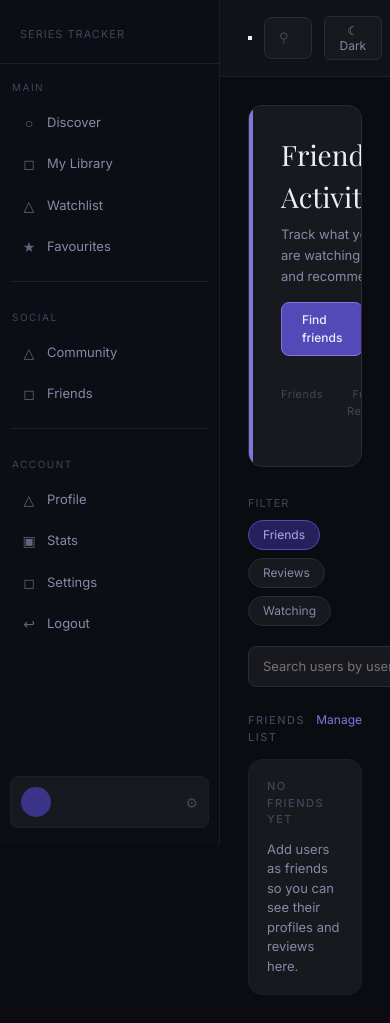
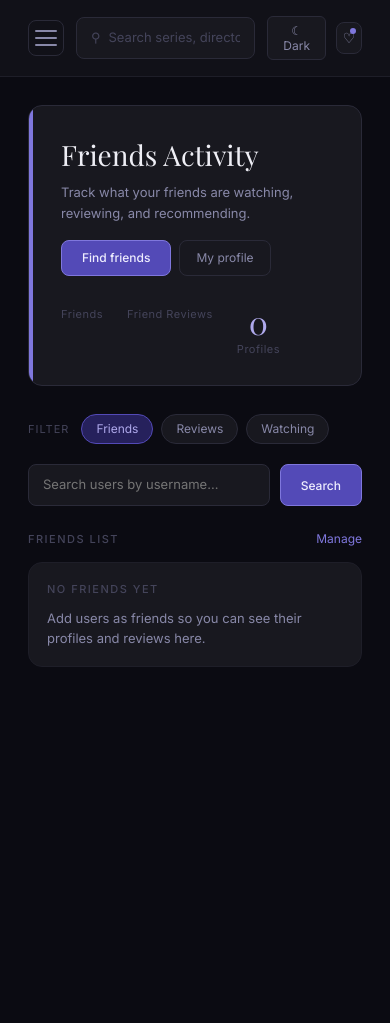
Before and after one commit to JaiPitkethley/AgileReviewSite, a Flask app: template templates/friends.html in a window 390 px wide; the page is wider, and only the part inside the window is pictured. After the commit the page ends 667 px from the top of that part, so only its background shows below. Run offline with Flask 3, Linux system fonts and the light colour scheme; the template is opened without the code that fills it, so the values that code supplies are empty.

Commit message:
Update styles2.css
Add collapsible sidebar with hamburger toggle and mobile overlay

```diff
--- a/static/styles2.css
+++ b/static/styles2.css
@@ -267,6 +267,97 @@ a {
 
 .sb-cog:hover {
   color: var(--text2);
+}
+
+.hamburger-btn {
+  display: flex;
+  flex-direction: column;
+  justify-content: center;
+  gap: 5px;
+  width: 36px;
+  height: 36px;
+  padding: 6px;
+  flex-shrink: 0;
+  background: none;
+  border: 1px solid var(--border2);
+  border-radius: var(--radius-md);
+  cursor: pointer;
+  transition: background 0.15s, border-color 0.15s;
+}
+
+.hamburger-btn span {
+  display: block;
+  height: 2px;
+  width: 100%;
+  background: var(--text2);
+  border-radius: 2px;
+  transition: transform 0.25s ease, opacity 0.25s ease, background 0.15s;
+}
+
+.hamburger-btn:hover {
+  background: var(--bg3);
+  border-color: var(--border);
+}
+
+.hamburger-btn:hover span {
+  background: var(--text);
+}
+
+.sidebar-open .hamburger-btn span:nth-child(1) {
+  transform: translateY(7px) rotate(45deg);
+}
+.sidebar-open .hamburger-btn span:nth-child(2) {
+  opacity: 0;
+  transform: scaleX(0);
+}
+.sidebar-open .hamburger-btn span:nth-child(3) {
+  transform: translateY(-7px) rotate(-45deg);
+}
+
+.sidebar {
+  transition: width 0.3s ease, transform 0.3s ease;
+}
+
+.sidebar.collapsed {
+  width: 0;
+  overflow: hidden;
+  border-right: none;
+}
+
+.sidebar-overlay {
+  display: none;
+  position: fixed;
+  inset: 0;
+  background: rgba(0, 0, 0, 0.5);
+  z-index: 40;
+  backdrop-filter: blur(2px);
+}
+
+.sidebar-overlay.visible {
+  display: block;
+}
+
+@media (max-width: 768px) {
+  .sidebar {
+    position: fixed;
+    left: 0;
+    top: 0;
+    height: 100vh;
+    z-index: 50;
+    transform: translateX(-100%);
+    width: var(--sidebar-w) !important;
+  }
+
+  .sidebar.mobile-open {
+    transform: translateX(0);
+  }
+
+  .sidebar.collapsed {
+    transform: translateX(-100%);
+    width: var(--sidebar-w) !important;
+    border-right: 1px solid var(--border);
+    overflow: auto;
+  }
 }
 
 .main {
```
